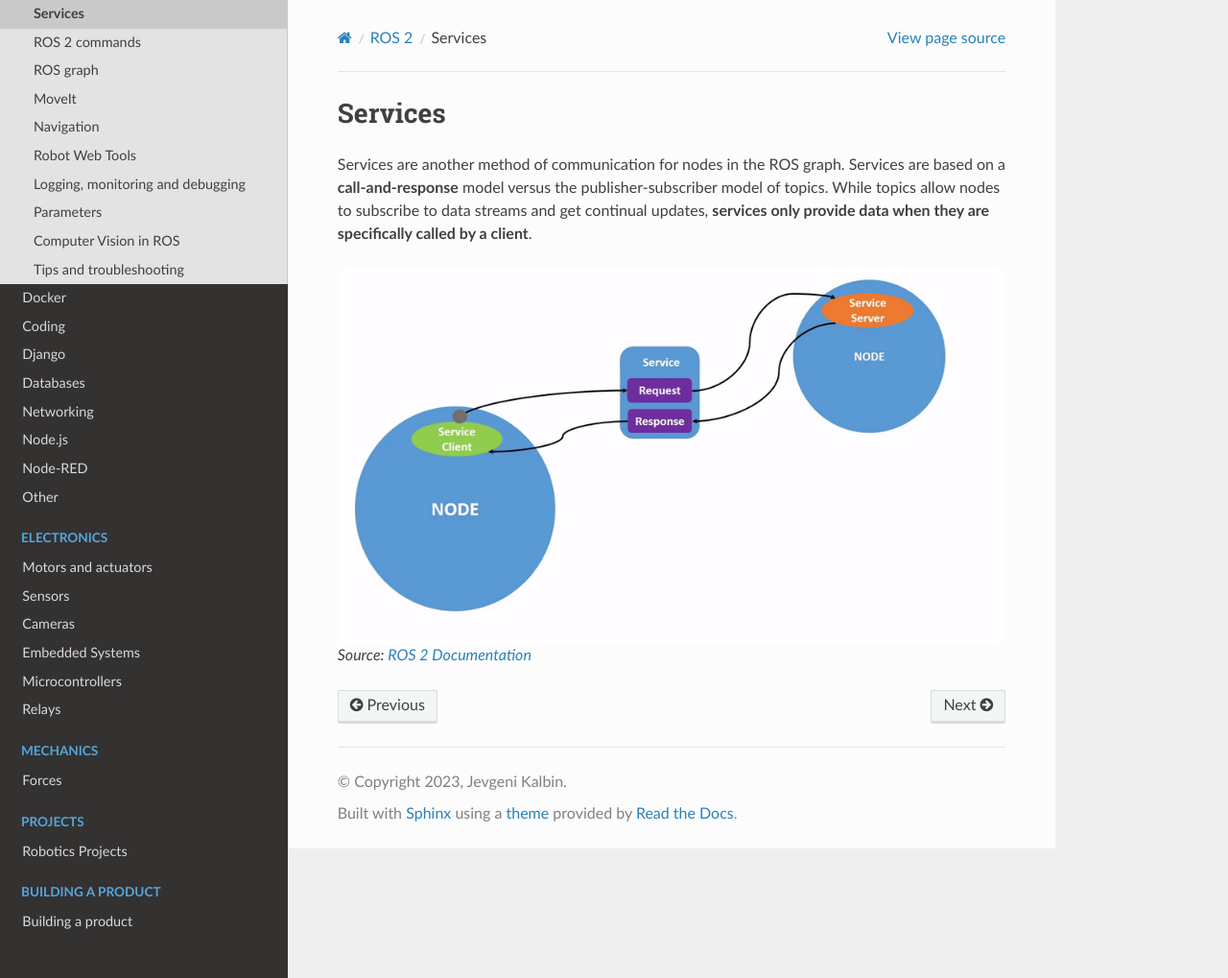
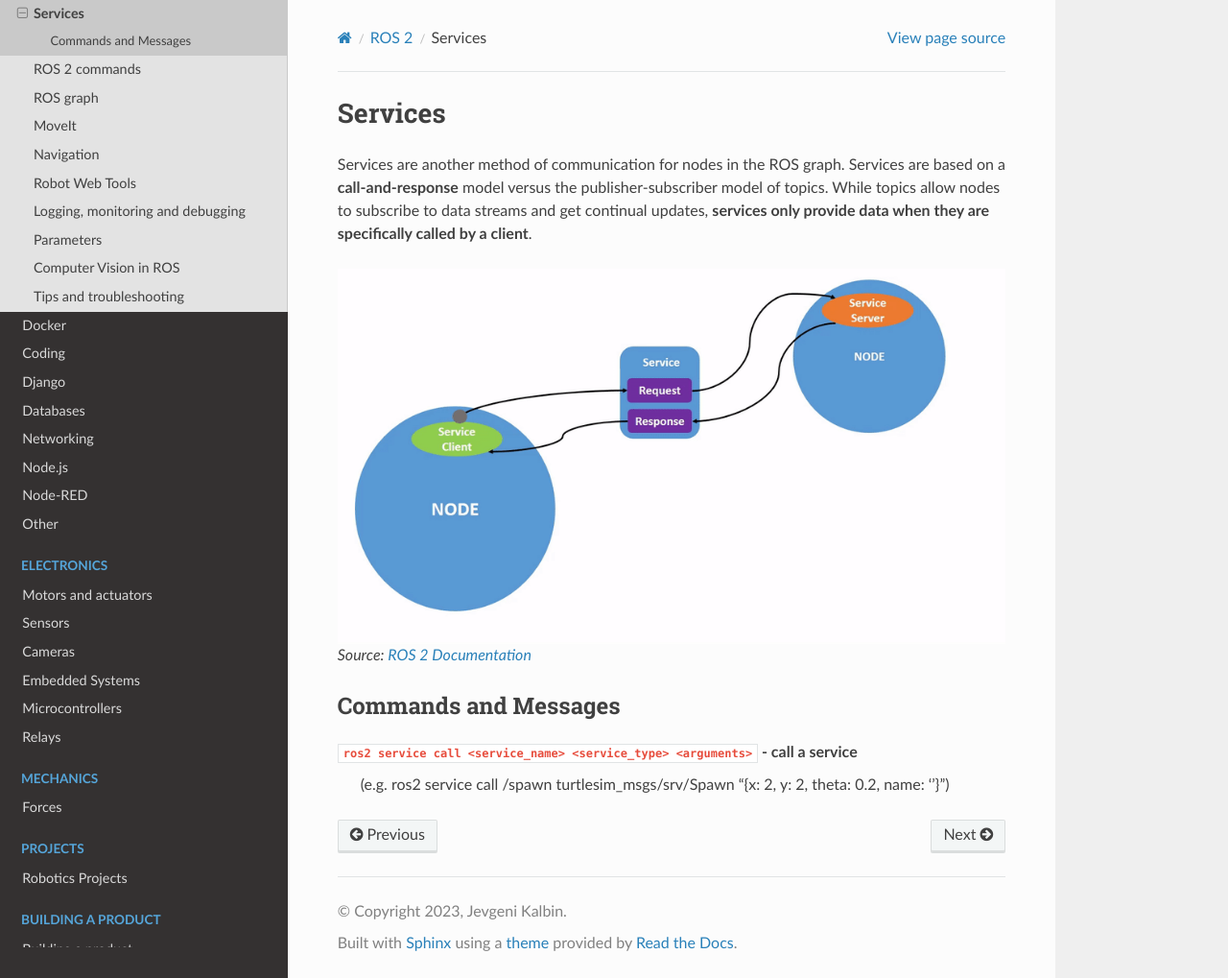
Before and after one commit to jevgenik/manuals, a Sphinx documentation site: the page built from source/files/software/ros2/services.rst, in a window 1280 px wide and 1019 px high. Shown: the whole window at 96% size. Built offline with Sphinx 7.4.7 and the Read the Docs theme 2.0.0, drawn with Linux system fonts in a browser that asks for light colours; pages that are not in the unit, such as notebooks, are missing from menus.

Commit message:
services

```diff
--- a/source/files/software/ros2/commands.rst
+++ b/source/files/software/ros2/commands.rst
@@ -12,8 +12,9 @@ General commands
 * ``ros2 wtf`` or ``ros2 doctor`` - show diagnostic information about the ROS 2 system
 * ``:=`` - remapping arguments (e.g. ``ros2 run turtlesim turtlesim_node __ns:=/turtle1`` - run turtlesim_node with namespace /turtle1)
 
+
 ROS 2 topic commands
-===================
+====================
 
 * ``ros2 topic echo <topic_name>`` - show messages published to topic
 * ``ros2 topic echo <topic_name> --no-arr`` - show messages published to topic without array brackets
@@ -33,6 +34,7 @@ Name remapping
 * ``-r __node:=<new node name>`` this renames the node to 'new_node_name'.
 Namespace allows you to run multiple instances of the same node with separate parameter spaces.
 
+
 Package commands
 ================
 
@@ -41,6 +43,7 @@ Package commands
 * ``ros2 pkg create --build-type ament_cmake  --dependencies urdf xacro <package_name>`` - create package with cmake build system and dependencies urdf and xacro
 * ``ros2 pkg prefix <package name>`` - get the installation location of package
 * ``ros2 pkg list`` - list all installed packages
+
 
 ROS 2 params
 ============
--- a/source/files/software/ros2/services.rst
+++ b/source/files/software/ros2/services.rst
@@ -10,3 +10,10 @@ continual updates, **services only provide data when they are specifically calle
    :alt: ROS 2 services
 
    Source: `ROS 2 Documentation <https://docs.ros.org/en/rolling/Tutorials/Beginner-CLI-Tools/Understanding-ROS2-Services/Understanding-ROS2-Services.html>`_
+
+
+Commands and Messages
+=====================
+
+``ros2 service call <service_name> <service_type> <arguments>`` - call a service
+  (e.g. ros2 service call /spawn turtlesim_msgs/srv/Spawn "{x: 2, y: 2, theta: 0.2, name: ''}")
```
